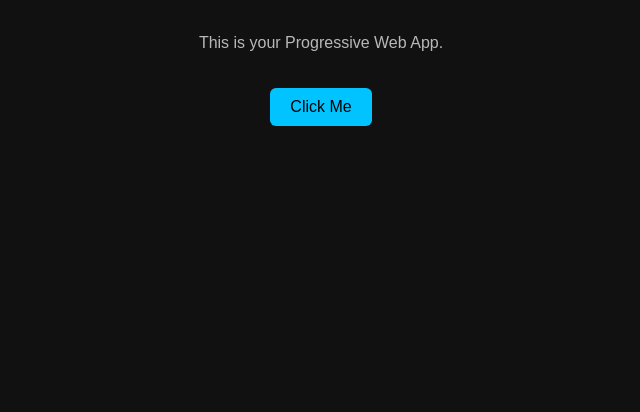
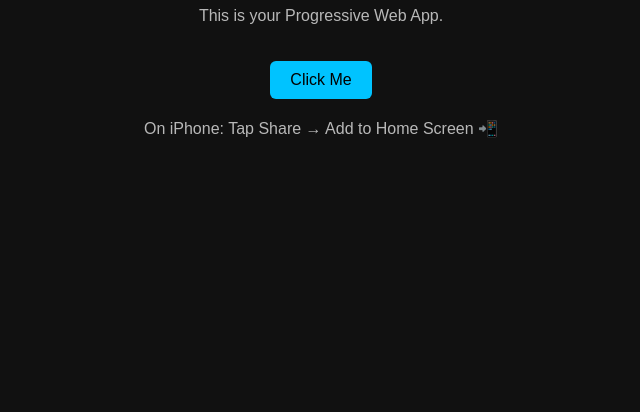
Before and after one commit to krisnil/pwa-hello-world, a plain HTML site: page index.html in a window 1280 px wide. Shown: the part 388-800 px from the top of the page, without its empty margins (319-959 px from the left). Drawn offline with Linux system fonts and the light colour scheme.

Commit message:
Add info about installing the app

```diff
--- a/index.html
+++ b/index.html
@@ -51,6 +51,10 @@
 
   <button onclick="showMessage()">Click Me</button>
 
+  <p id="installHint" style="margin-top:20px; opacity:0.7;">
+    On iPhone: Tap Share → Add to Home Screen 📲
+  </p>
+
   <script>
     function showMessage() {
       alert("Your PWA is working 🚀");
```
